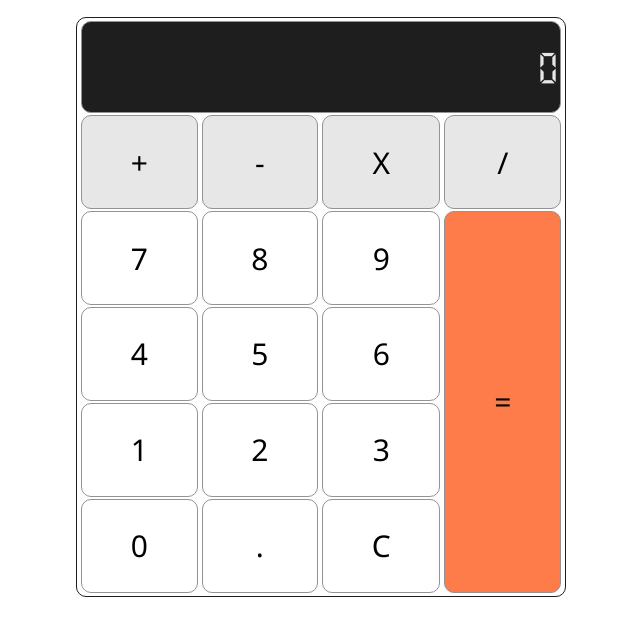
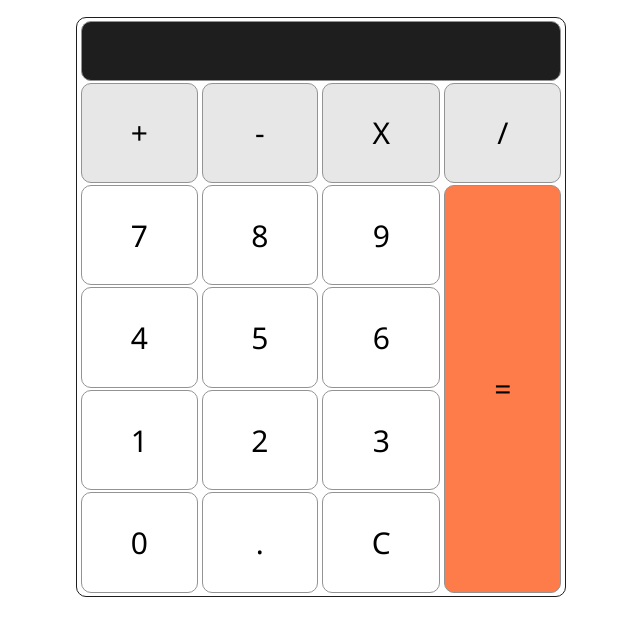
Before and after one commit to sunilband/learning_projects, a plain HTML site: page Simple JS Calculator/index.html in a window 1280 px wide. Shown: the part 113-748 px from the top of the page, without its empty margins (324-964 px from the left). Drawn offline with Linux system fonts and the light colour scheme.

Commit message:
Update index.html

```diff
--- a/Simple JS Calculator/index.html
+++ b/Simple JS Calculator/index.html
@@ -14,7 +14,7 @@
     <div class="container">
 
 
-        <div class="ans bor">0</div>
+        <div class="ans bor"></div>
         <div class="plus operator bor">+</div>
         <div class="minus operator bor">-</div>
         <div class="mul operator bor">X</div>
```
